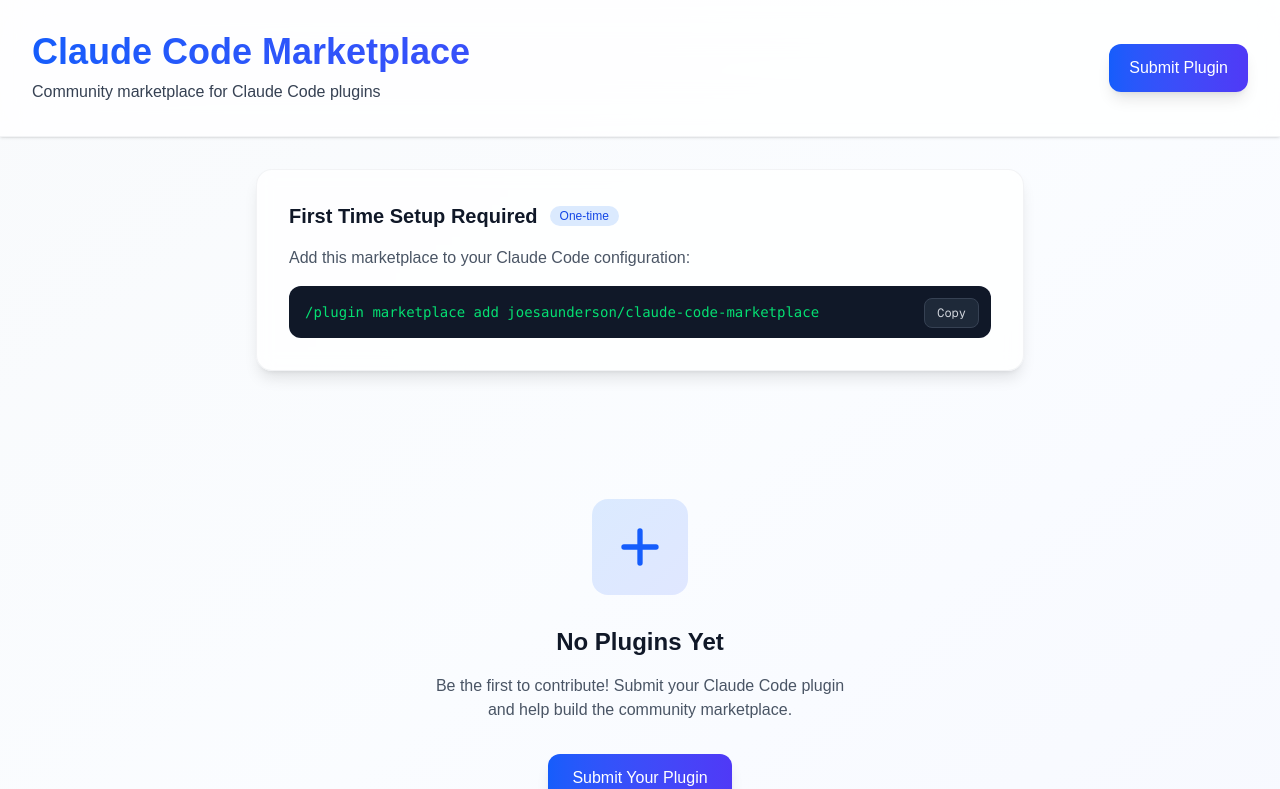
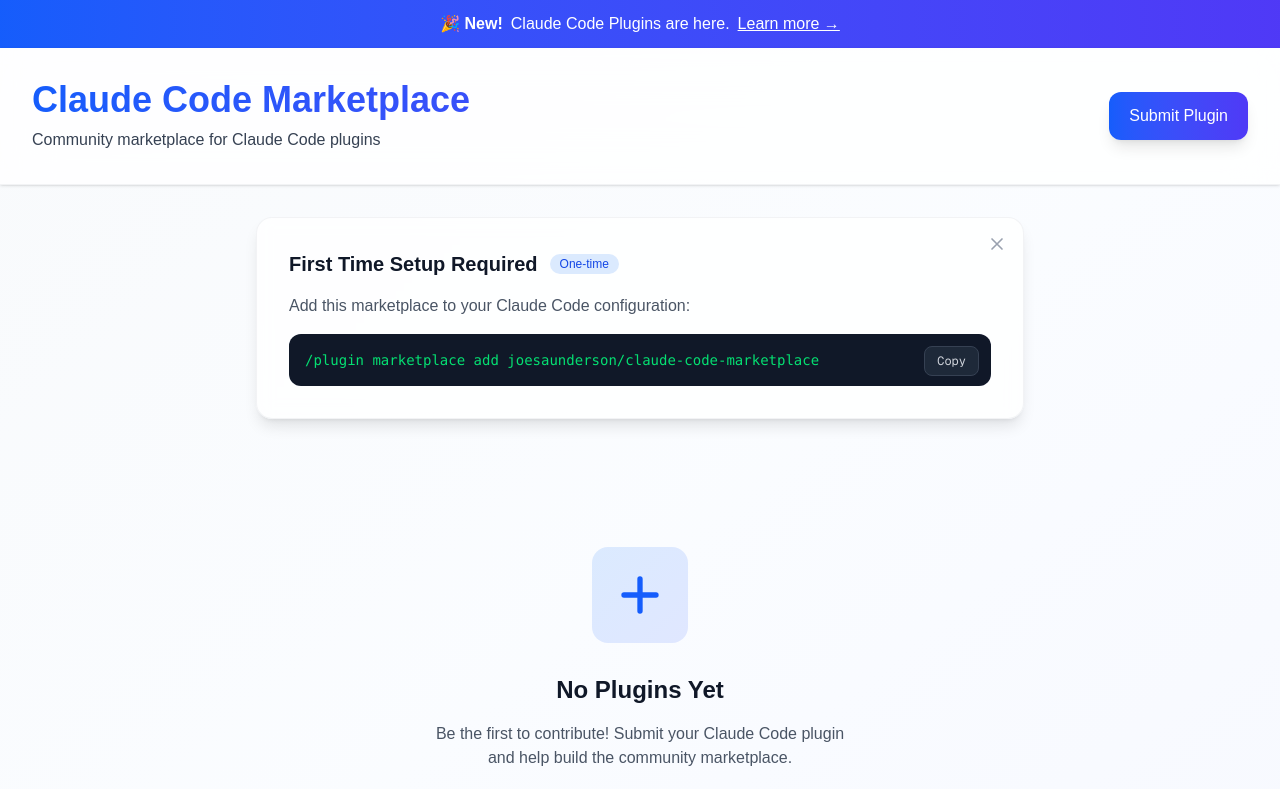
Before and after one commit to vitalis/claude-code-marketplace, a Next.js app: page / in a window 1280 px wide. Shown: the top 789 px of the page. Built offline with nearby package versions, Linux system fonts and the light colour scheme.

Commit message:
Ability to remove setup

```diff
--- a/app/page.tsx
+++ b/app/page.tsx
@@ -10,6 +10,18 @@
 
 export default function Home() {
   const [searchQuery, setSearchQuery] = useState('');
+  const [showSetup, setShowSetup] = useState(() => {
+    if (typeof window !== 'undefined') {
+      const dismissed = localStorage.getItem('setupDismissed');
+      return dismissed !== 'true';
+    }
+    return true;
+  });
+
+  const handleDismissSetup = () => {
+    setShowSetup(false);
+    localStorage.setItem('setupDismissed', 'true');
+  };
 
   const filteredPlugins = useMemo(() => {
     if (!searchQuery.trim()) {
@@ -29,6 +41,24 @@
 
   return (
     <div className="min-h-screen flex flex-col bg-gradient-to-br from-slate-50 via-blue-50/30 to-indigo-50/50 dark:from-gray-950 dark:via-blue-950/20 dark:to-indigo-950/30">
+      {/* Announcement Banner */}
+      <div className="bg-gradient-to-r from-blue-600 to-indigo-600 text-white">
+        <div className="max-w-7xl mx-auto px-4 sm:px-6 lg:px-8 py-3">
+          <div className="flex items-center justify-center gap-2 text-sm sm:text-base">
+            <span className="font-semibold">🎉 New!</span>
+            <span>Claude Code Plugins are here.</span>
+            <a
+              href="https://www.anthropic.com/news/claude-code-plugins"
+              target="_blank"
+              rel="noopener noreferrer"
+              className="underline hover:text-blue-100 transition-colors font-medium"
+            >
+              Learn more →
+            </a>
+          </div>
+        </div>
+      </div>
+
       <header className="bg-white/80 dark:bg-gray-900/80 backdrop-blur-xl border-b border-gray-200/50 dark:border-gray-700/50 shadow-sm">
         <div className="max-w-7xl mx-auto px-4 sm:px-6 lg:px-8 py-6 sm:py-8">
           <div className="flex flex-col sm:flex-row sm:justify-between sm:items-center gap-4">
@@ -54,8 +84,19 @@
 
       <main className="flex-1 max-w-7xl w-full mx-auto px-4 sm:px-6 lg:px-8 py-8">
         {/* Installation section */}
+        {showSetup && (
           <div className="mb-12 max-w-3xl mx-auto">
-          <div className="bg-white/80 dark:bg-gray-800/80 backdrop-blur-sm rounded-2xl p-6 sm:p-8 border border-gray-200/50 dark:border-gray-700/50 shadow-lg">
+            <div className="relative bg-white/80 dark:bg-gray-800/80 backdrop-blur-sm rounded-2xl p-6 sm:p-8 border border-gray-200/50 dark:border-gray-700/50 shadow-lg">
+              <button
+                onClick={handleDismissSetup}
+                className="absolute top-4 right-4 text-gray-400 hover:text-gray-600 dark:hover:text-gray-300 transition-colors"
+                aria-label="Dismiss"
+              >
+                <svg className="w-5 h-5" fill="none" stroke="currentColor" viewBox="0 0 24 24">
+                  <path strokeLinecap="round" strokeLinejoin="round" strokeWidth={2} d="M6 18L18 6M6 6l12 12" />
+                </svg>
+              </button>
+
               <div className="flex items-center gap-3 mb-4">
                 <h2 className="text-lg sm:text-xl font-semibold text-gray-900 dark:text-white">
                   First Time Setup Required
@@ -85,6 +126,7 @@
               </div>
             </div>
           </div>
+        )}
 
         {marketplace.plugins.length === 0 ? (
           <div className="flex flex-col items-center justify-center py-12 sm:py-20">
```
Lines whose indentation alone changed are shown as unchanged.
